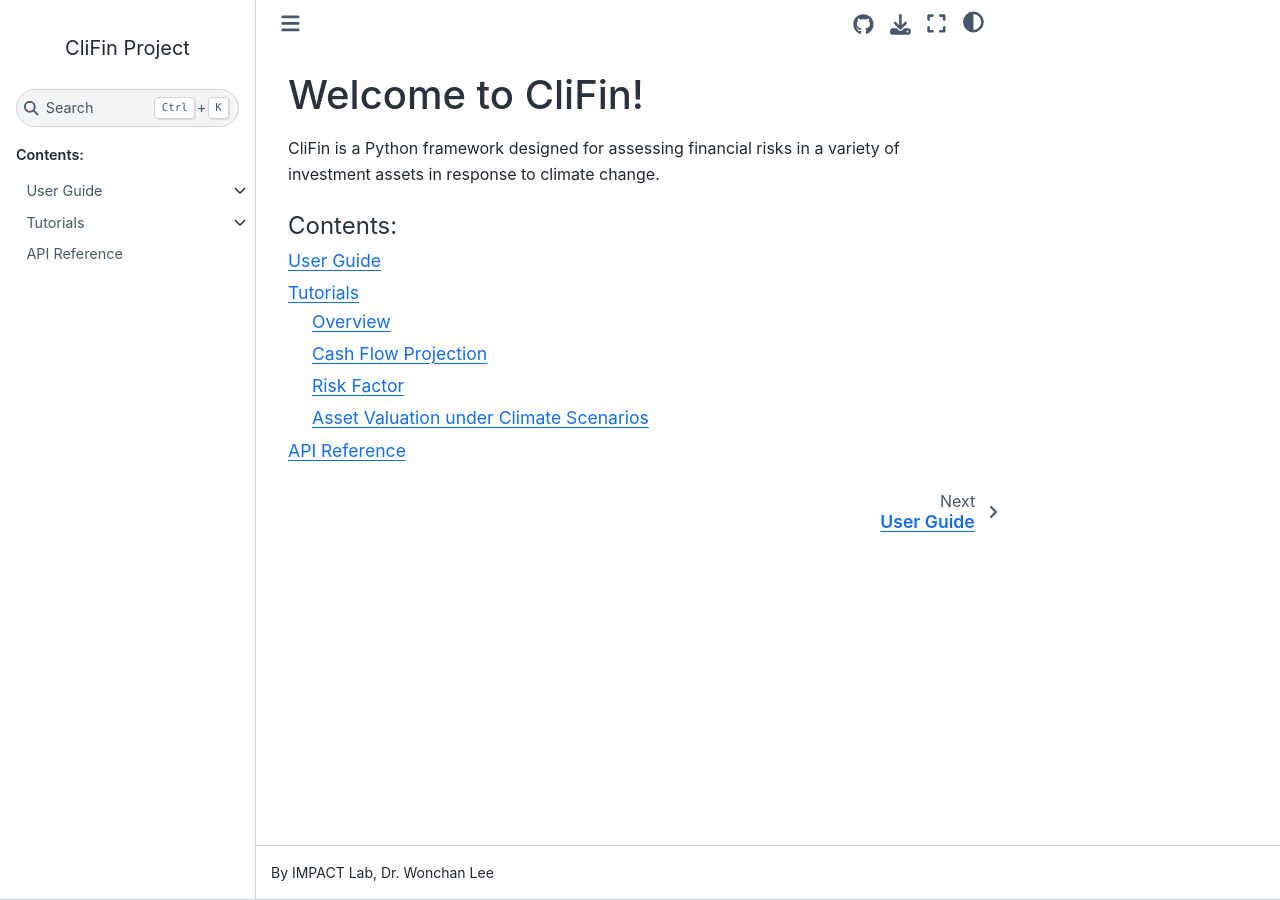
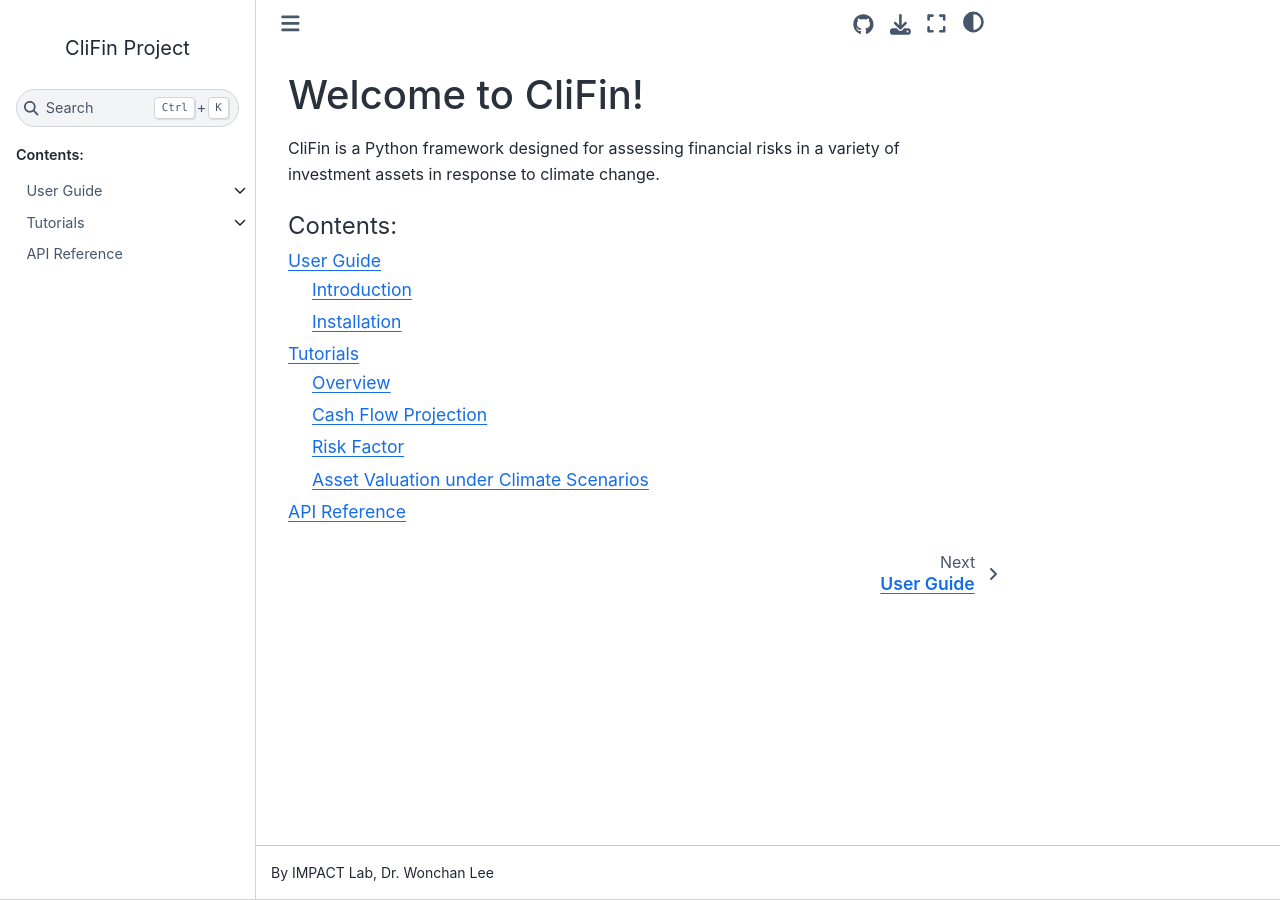
Before and after one commit to IMPACTlab-CliFin/CliFin, a Sphinx documentation site: the page built from docs/index.rst, in a window 1280 px wide. Built offline with Sphinx 7.4.7 and the Sphinx Book theme 1.1.4, drawn with Linux system fonts in a browser that asks for light colours; pages that are not in the unit, such as notebooks, are missing from menus.

Commit message:
Update index.rst

```diff
--- a/docs/user_guide/index.rst
+++ b/docs/user_guide/index.rst
@@ -6,5 +6,5 @@ This section provides a user guide.
 .. toctree::
    :maxdepth: 1
 
-   Introduction
-   Installation
+   introduction
+   installation
```
